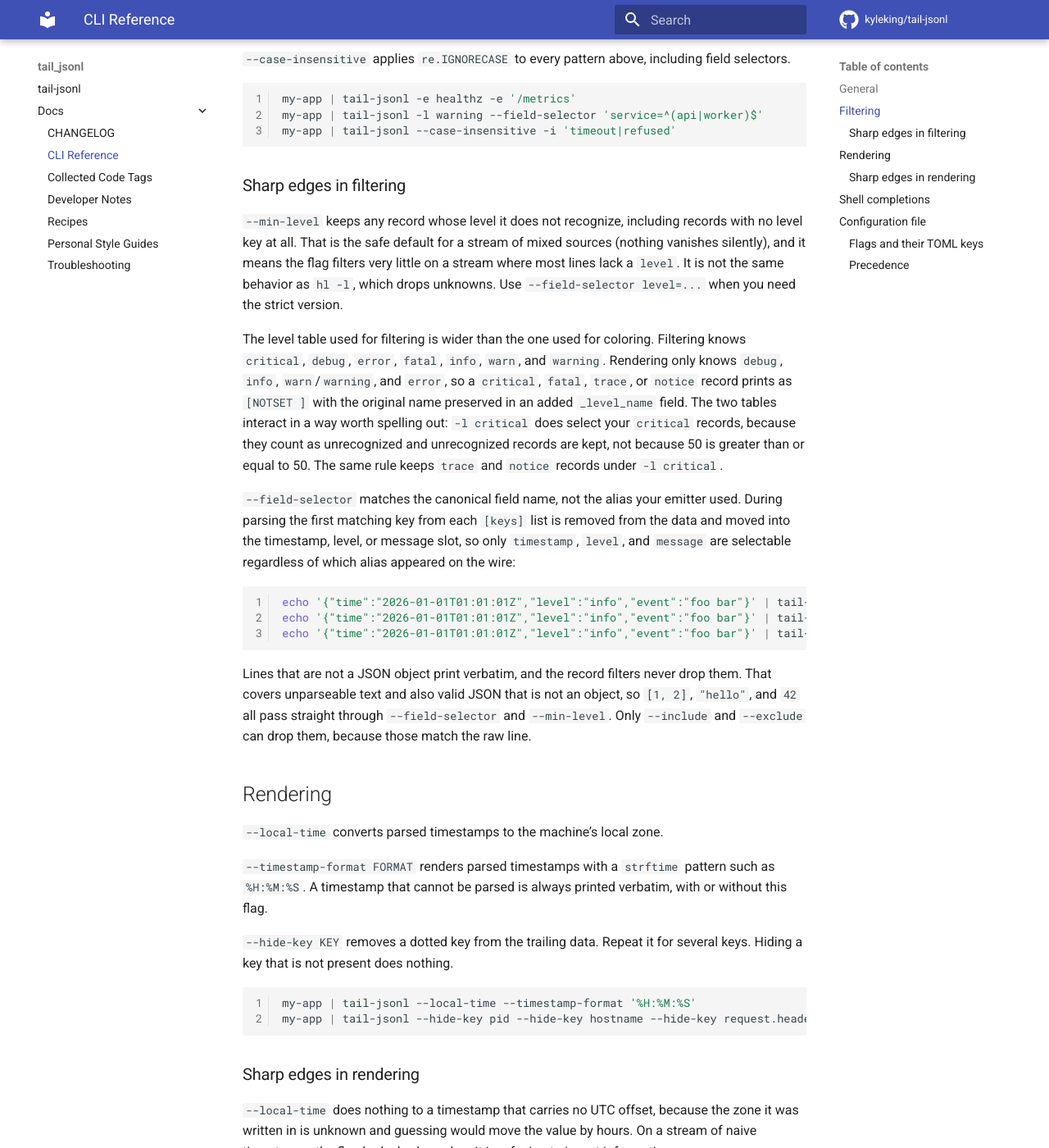
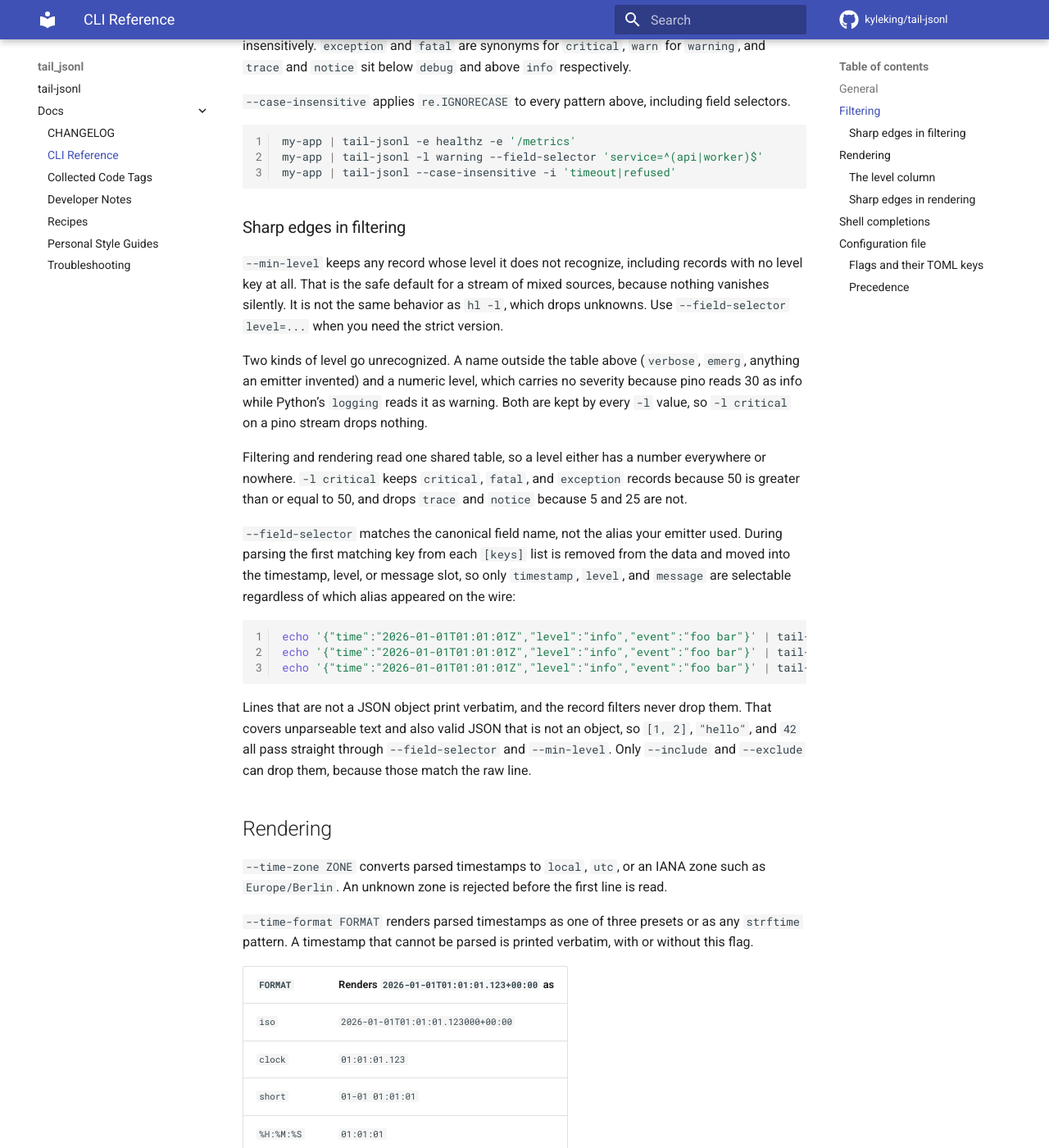
Before and after one commit to KyleKing/tail-jsonl, an MkDocs documentation site: the page built from docs/docs/CLI.md, in a window 1280 px wide and 1400 px high, scrolled down 1116 px. Shown: the whole window at 82% size. Built offline with MkDocs 1.6.1 and Material for MkDocs 9.7.7, drawn with Linux system fonts in a browser that asks for light colours; comment, search, counter and statistics services are not loaded; some of the changed text lies outside the part shown.

Commit message:
docs: track the level, timestamp, and pruning changes
Records the level column and the numeric-level tradeoff, rewrites the pino
recipe now that it renders without configuration, and moves roadmap items 10
through 13 into Shipped.

````diff
--- a/docs/docs/CLI.md
+++ b/docs/docs/CLI.md
@@ -5,7 +5,7 @@ Every flag `tail-jsonl` accepts, what it does, and where it will surprise you. T
 ```sh
 tail-jsonl [-h] [-v] [--config-path PATH] [--debug]
 [-i PATTERN] [-e PATTERN] [--field-selector KEY=PATTERN] [--case-insensitive]
-[-l LEVEL] [--local-time] [--timestamp-format FORMAT] [--hide-key KEY]
+[-l LEVEL] [--time-zone ZONE] [--time-format FORMAT] [--hide-key KEY]
 [--completions SHELL]
 ```
 
@@ -27,7 +27,7 @@ Two filters work on the raw text of the line before any parsing, and two work on
 
 `--field-selector KEY=PATTERN` keeps only records whose dotted `KEY` matches the regex. Repeat it and every selector must match. A record missing the key is dropped. The pattern is searched against the value rendered as a string, so `--field-selector attempt=^3$` works on a number.
 
-`-l/--min-level LEVEL` drops records below the level. Accepted values are `critical`, `debug`, `error`, `info`, and `warning`, matched case-insensitively.
+`-l/--min-level LEVEL` drops records below the level. Accepted values are `critical`, `debug`, `error`, `exception`, `fatal`, `info`, `notice`, `trace`, `warn`, and `warning`, matched case-insensitively. `exception` and `fatal` are synonyms for `critical`, `warn` for `warning`, and `trace` and `notice` sit below `debug` and above `info` respectively.
 
 `--case-insensitive` applies `re.IGNORECASE` to every pattern above, including field selectors.
 
@@ -39,9 +39,11 @@ my-app | tail-jsonl --case-insensitive -i 'timeout|refused'
 
 ### Sharp edges in filtering
 
-`--min-level` keeps any record whose level it does not recognize, including records with no level key at all. That is the safe default for a stream of mixed sources (nothing vanishes silently), and it means the flag filters very little on a stream where most lines lack a `level`. It is not the same behavior as `hl -l`, which drops unknowns. Use `--field-selector level=...` when you need the strict version.
+`--min-level` keeps any record whose level it does not recognize, including records with no level key at all. That is the safe default for a stream of mixed sources, because nothing vanishes silently. It is not the same behavior as `hl -l`, which drops unknowns. Use `--field-selector level=...` when you need the strict version.
 
-The level table used for filtering is wider than the one used for coloring. Filtering knows `critical`, `debug`, `error`, `fatal`, `info`, `warn`, and `warning`. Rendering only knows `debug`, `info`, `warn`/`warning`, and `error`, so a `critical`, `fatal`, `trace`, or `notice` record prints as `[NOTSET ]` with the original name preserved in an added `_level_name` field. The two tables interact in a way worth spelling out: `-l critical` does select your `critical` records, because they count as unrecognized and unrecognized records are kept, not because 50 is greater than or equal to 50. The same rule keeps `trace` and `notice` records under `-l critical`.
+Two kinds of level go unrecognized. A name outside the table above (`verbose`, `emerg`, anything an emitter invented) and a numeric level, which carries no severity because pino reads 30 as info while Python's `logging` reads it as warning. Both are kept by every `-l` value, so `-l critical` on a pino stream drops nothing.
+
+Filtering and rendering read one shared table, so a level either has a number everywhere or nowhere. `-l critical` keeps `critical`, `fatal`, and `exception` records because 50 is greater than or equal to 50, and drops `trace` and `notice` because 5 and 25 are not.
 
 `--field-selector` matches the canonical field name, not the alias your emitter used. During parsing the first matching key from each `[keys]` list is removed from the data and moved into the timestamp, level, or message slot, so only `timestamp`, `level`, and `message` are selectable regardless of which alias appeared on the wire:
 
@@ -55,33 +57,55 @@ Lines that are not a JSON object print verbatim, and the record filters never dr
 
 ## Rendering
 
-`--local-time` converts parsed timestamps to the machine's local zone.
+`--time-zone ZONE` converts parsed timestamps to `local`, `utc`, or an IANA zone such as `Europe/Berlin`. An unknown zone is rejected before the first line is read.
 
-`--timestamp-format FORMAT` renders parsed timestamps with a `strftime` pattern such as `%H:%M:%S`. A timestamp that cannot be parsed is always printed verbatim, with or without this flag.
+`--time-format FORMAT` renders parsed timestamps as one of three presets or as any `strftime` pattern. A timestamp that cannot be parsed is printed verbatim, with or without this flag.
+
+| `FORMAT`   | Renders `2026-01-01T01:01:01.123+00:00` as |
+| ---------- | ------------------------------------------ |
+| `iso`      | `2026-01-01T01:01:01.123000+00:00`         |
+| `clock`    | `01:01:01.123`                             |
+| `short`    | `01-01 01:01:01`                           |
+| `%H:%M:%S` | `01:01:01`                                 |
 
 `--hide-key KEY` removes a dotted key from the trailing data. Repeat it for several keys. Hiding a key that is not present does nothing.
 
 ```sh
-my-app | tail-jsonl --local-time --timestamp-format '%H:%M:%S'
+my-app | tail-jsonl --time-zone local --time-format clock
+my-app | tail-jsonl --time-zone Europe/Berlin
 my-app | tail-jsonl --hide-key pid --hide-key hostname --hide-key request.headers
 ```
 
+### The level column
+
+The bracketed column shows the level name the emitter wrote, upper-cased, so `fatal` prints as `[FATAL]` and `warn` as `[WARN]`. A name over seven characters is shortened by dropping the middle and keeping the last letter, which is why `exception` prints as `[EXCEPTN]` and `critical` as `[CRITICL]`. A record with no level key at all prints as `[NOTSET]`.
+
+Color comes from the level's number rather than its name, so `fatal`, `critical`, and `exception` share the error color, and `trace` and `notice` borrow the debug and info colors. A name the table does not know gets the fallback color and still prints as written.
+
+A numeric level prints as the number and gets the fallback color, because a bare `30` means info to pino and warning to Python's `logging`. Map it upstream when you want severity, as [RECIPES] shows for pino.
+
 ### Sharp edges in rendering
 
-`--local-time` does nothing to a timestamp that carries no UTC offset, because the zone it was written in is unknown and guessing would move the value by hours. On a stream of naive timestamps the flag looks broken when it is refusing to invent information:
+An epoch number in the timestamp slot is always converted to ISO-8601, with or without either flag, because the digits alone are unreadable. The unit is read from the magnitude, covering seconds through nanoseconds, and a value under nine digits is left alone so a bare year is not mistaken for a timestamp. This is what lets a pino stream render without configuration:
 
 ```text
-{"timestamp": "2026-01-01T01:01:01"}   --local-time -->  2026-01-01T01:01:01          (unchanged)
-{"timestamp": "2026-01-01T01:01:01Z"}  --local-time -->  2025-12-31T19:01:01-06:00
+{"time": 1767229261123}  (no flags)  -->  2026-01-01T01:01:01.123000+00:00
 ```
 
-`--timestamp-format` fills in a time portion that the source never had. A date-only value parses to midnight, so `2026-01-01` under `%Y-%m-%d %H:%M:%S` renders as `2026-01-01 00:00:00`.
+`--time-zone` does nothing to a timestamp that carries no UTC offset, because the zone it was written in is unknown and guessing would move the value by hours. On a stream of naive timestamps the flag looks broken when it is refusing to invent information:
 
-`--hide-key` on a nested leaf leaves the emptied parent behind. Hiding the only child of `server` renders `server={}`, so hide the parent when you want the whole branch gone:
+```text
+{"timestamp": "2026-01-01T01:01:01"}   --time-zone local -->  2026-01-01T01:01:01          (unchanged)
+{"timestamp": "2026-01-01T01:01:01Z"}  --time-zone local -->  2025-12-31T19:01:01-06:00
+```
+
+`--time-format` fills in a time portion that the source never had. A date-only value parses to midnight, so `2026-01-01` under `%Y-%m-%d %H:%M:%S` renders as `2026-01-01 00:00:00`.
+
+`--hide-key` on a nested leaf also removes the parent it empties, so hiding the only child of `server` takes `server` with it. A mapping the emitter logged as `{}` is untouched, because pruning only walks the ancestors of the key you named:
 
 ```sh
-echo '{"message":"m","server":{"host":"h"}}' | tail-jsonl --hide-key server.host  # m server={}
-echo '{"message":"m","server":{"host":"h"}}' | tail-jsonl --hide-key server       # m
+echo '{"message":"m","server":{"host":"h"}}' | tail-jsonl --hide-key server.host  # m
+echo '{"message":"m","server":{"host":"h"},"meta":{}}' | tail-jsonl --hide-key server.host  # m meta={}
 ```
 
 `--hide-key` cannot hide the timestamp, level, or message. Those values are pulled out of the data during parsing and rendered in their own slots, so by the time hiding runs there is nothing left under those names to remove. `--hide-key timestamp` on a record whose timestamp key is `timestamp` is a no-op, and on a record that has a leftover `timestamp` string in the data it would remove that instead.
@@ -133,8 +157,8 @@ case_insensitive = true
 min_level = "info"
 
 [render]
-local_time = true
-timestamp_format = "%H:%M:%S"
+time_zone = "local"
+time_format = "clock"
 hidden_keys = ["pid", "hostname", "request.headers"]
 
 [styles]
@@ -164,8 +188,8 @@ The values shown for `[keys]` and `[styles]` are the defaults. `[filters]` and `
 | `--field-selector`   | `filters.field_selectors`  |
 | `--case-insensitive` | `filters.case_insensitive` |
 | `-l/--min-level`     | `filters.min_level`        |
-| `--local-time`       | `render.local_time`        |
-| `--timestamp-format` | `render.timestamp_format`  |
+| `--time-zone`        | `render.time_zone`         |
+| `--time-format`      | `render.time_format`       |
 | `--hide-key`         | `render.hidden_keys`       |
 
 `--config-path` and `--completions` have no TOML equivalent, and `[keys]` and `[styles]` have no CLI equivalent. [RECIPES] covers `[keys]` in depth, because that table is what most emitters need.
@@ -176,7 +200,7 @@ A CLI flag overrides the config file value for that key only. The other keys kee
 
 A CLI flag can never clear a value the file set. Every option falls back to the file value when the flag is absent, and the boolean flags only turn things on, so `case_insensitive = true` in the file cannot be switched off from the command line. If you need a run without a setting, drop `--config-path` or point it at a second file.
 
-Bad input is rejected at startup rather than per line. An unparseable regex, a selector missing its `=`, an unknown level, or an unparseable dotted key exits with a usage error before the first line is read.
+Bad input is rejected at startup rather than per line. An unparseable regex, a selector missing its `=`, an unknown level, an unknown time zone, or an unparseable dotted key exits with a usage error before the first line is read.
 
 [recipes]: https://tail-jsonl.kyleking.me/docs/RECIPES
 [troubleshooting]: https://tail-jsonl.kyleking.me/docs/TROUBLESHOOTING
````
Also changed, not shown: ROADMAP.md (+39 -21 lines), docs/README.md (+2 -1 lines), docs/docs/RECIPES.md (+8 -9 lines), docs/docs/TROUBLESHOOTING.md (+9 -3 lines).
